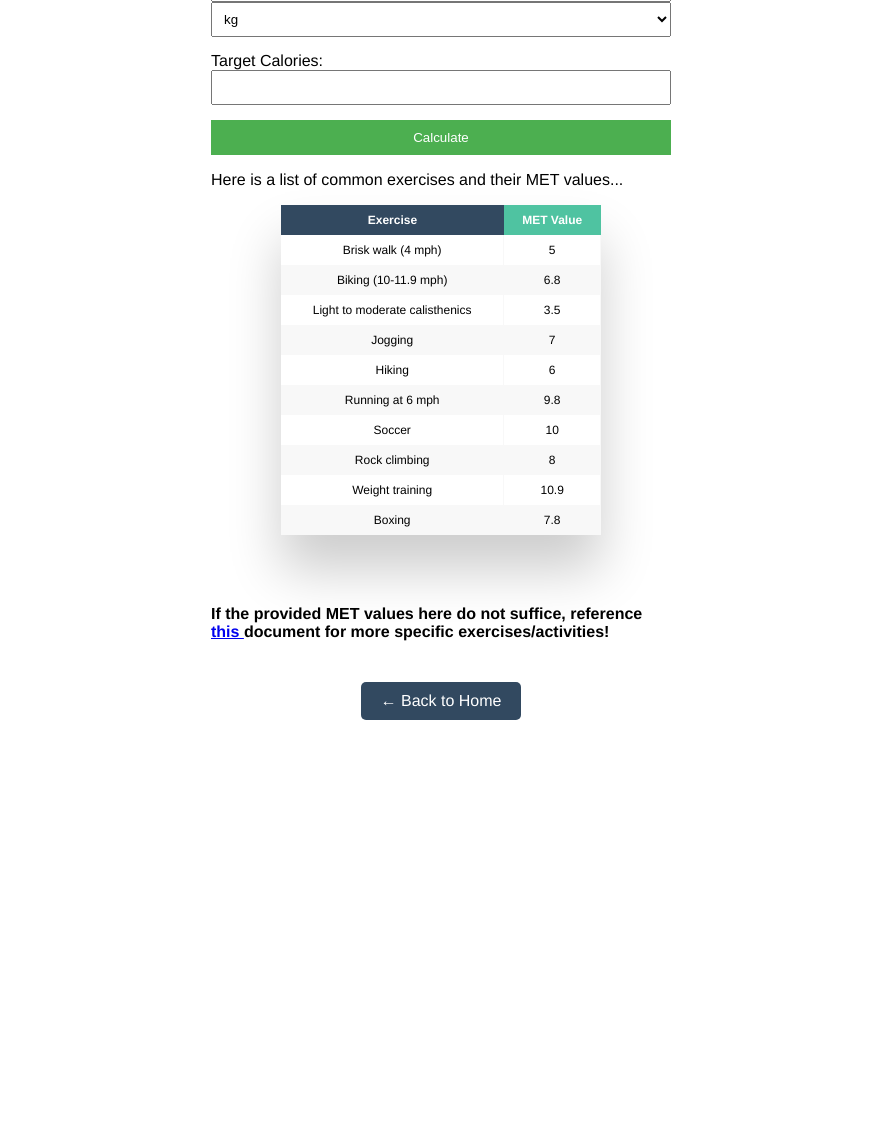
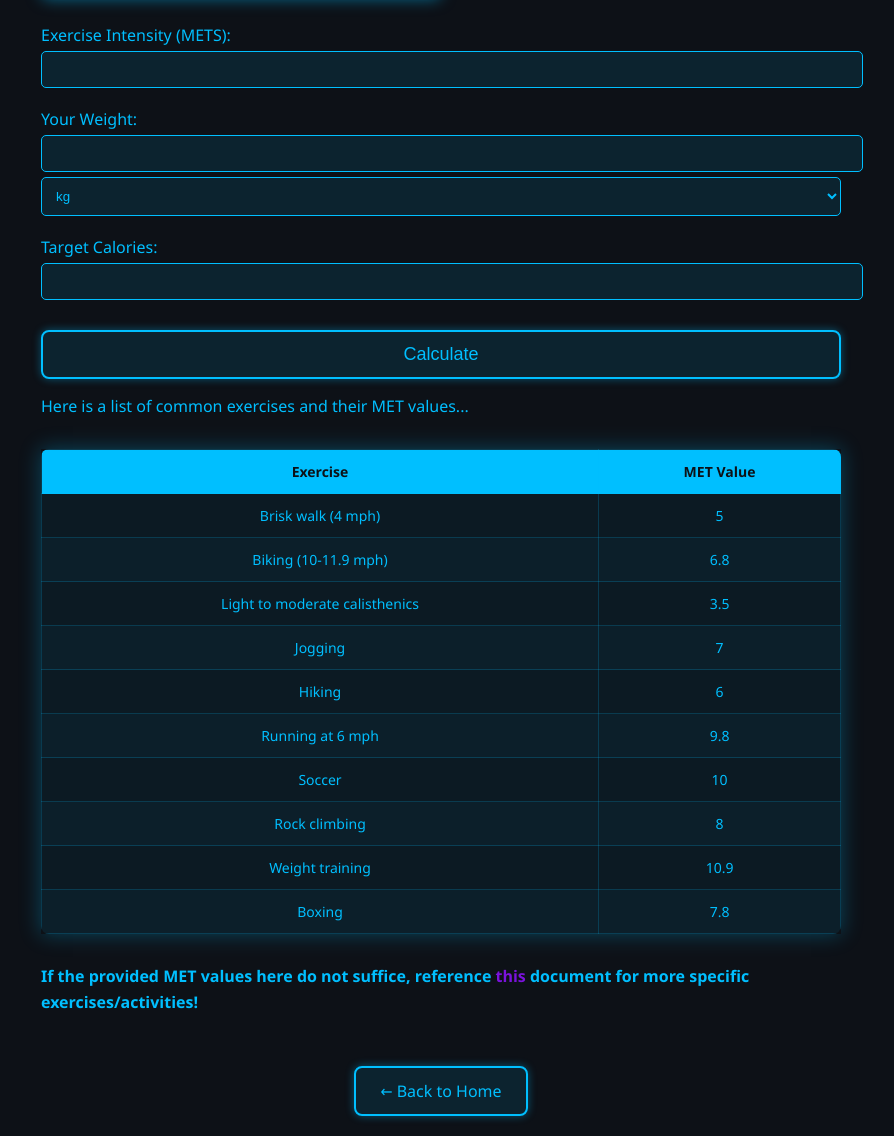
Before and after one commit to CSStudentsG6/FinalExam, a Django app: page /calculator/ in a window 1280 px wide. Shown: the part 443-1579 px from the top of the page, without its empty margins (199-1093 px from the left). Before the commit the page ends 1163 px from the top, so only its background shows below. Run offline with Django 5.2, Linux system fonts and the light colour scheme.

Commit message:
CSS correlation with MET calculator

```diff
--- a/calculator/templates/input.html
+++ b/calculator/templates/input.html
@@ -3,159 +3,175 @@
 <head>
     <title>Exercise Calculator</title>
     <style>
-        body { font-family: Arial; max-width: 500px; margin: 20px auto; padding: 20px; }
-        .form-group { margin-bottom: 15px; }
-        input, select { padding: 8px; width: 100%; box-sizing: border-box; }
-        button { background: #4CAF50; color: white; border: none; padding: 10px; width: 100%; }
-        *{
-    box-sizing: border-box;
-    -webkit-box-sizing: border-box;
-    -moz-box-sizing: border-box;
+        body {
+            background-color: #0d1117;
+            color: #00bfff;
+            font-family: 'Segoe UI', Tahoma, Geneva, Verdana, sans-serif;
+            margin: 0 auto;
+            padding: 20px;
+            max-width: 800px;
+            position: relative;
         }
-body{
-    font-family: Helvetica;
-    -webkit-font-smoothing: antialiased;
 
+        h1 {
+            font-size: 2.5rem;
+            color: #00bfff;
+            animation: glow 1.5s ease-in-out infinite alternate;
+            text-shadow: 0 0 10px #00bfff, 0 0 20px #006f9f, 0 0 30px #004a66;
+            margin-bottom: 20px;
         }
-h1{
-    text-align: center;
+
+        @keyframes glow {
+            from {
+                text-shadow: 0 0 5px #00bfff, 0 0 10px #006f9f, 0 0 15px #004a66;
             }
-h2{
-    text-align: center;
+            to {
+                text-shadow: 0 0 20px #00bfff, 0 0 30px #008fcc, 0 0 40px #00bfff;
+            }
+        }
+
+        .form-group {
+            margin-bottom: 20px;
+        }
+
+        input, select {
+            padding: 10px;
+            width: 100%;
+            background-color: rgba(0, 191, 255, 0.1);
+            border: 1px solid #00bfff;
+            color: #00bfff;
+            border-radius: 5px;
+            margin-top: 5px;
+        }
+
+        input:focus, select:focus {
+            outline: none;
+            box-shadow: 0 0 8px rgba(0, 191, 255, 0.6);
+        }
+
+        button {
+            background-color: rgba(0, 191, 255, 0.1);
+            color: #00bfff;
+            padding: 12px;
+            border: 2px solid #00bfff;
+            cursor: pointer;
             font-size: 18px;
-    text-transform: uppercase;
-    letter-spacing: 1px;
-    color: white;
-    padding: 30px 0;
+            border-radius: 8px;
+            transition: all 0.3s ease;
+            width: 100%;
+            box-shadow: 0 0 8px rgba(0, 191, 255, 0.4);
+            margin-top: 10px;
+        }
+
+        button:hover {
+            background-color: #00bfff;
+            color: #0d1117;
+            box-shadow: 0 0 12px rgba(0, 191, 255, 0.8);
+        }
+
+        img {
+            max-width: 100%;
+            height: auto;
+            margin: 20px 0;
+            border-radius: 8px;
+            box-shadow: 0 0 15px rgba(0, 191, 255, 0.5);
         }
 
         /* Table Styles */
-
-.table-wrapper{
-    margin: 10px 70px 70px;
-    box-shadow: 0px 35px 50px rgba( 0, 0, 0, 0.2 );
+        .table-wrapper {
+            margin: 30px 0;
+            box-shadow: 0 0 20px rgba(0, 191, 255, 0.3);
         }
 
         .fl-table {
-    border-radius: 5px;
-    font-size: 12px;
-    font-weight: normal;
+            border-radius: 8px;
+            font-size: 14px;
             border: none;
             border-collapse: collapse;
             width: 100%;
-    max-width: 100%;
             white-space: nowrap;
-    background-color: white;
+            background-color: rgba(0, 191, 255, 0.05);
+            overflow: hidden;
         }
 
         .fl-table td, .fl-table th {
             text-align: center;
-    padding: 8px;
-}
-
-.fl-table td {
-    border-right: 1px solid #f8f8f8;
-    font-size: 12px;
+            padding: 12px;
+            border: 1px solid rgba(0, 191, 255, 0.2);
         }
 
         .fl-table thead th {
-    color: #ffffff;
-    background: #4FC3A1;
-}
-
-
-.fl-table thead th:nth-child(odd) {
-    color: #ffffff;
-    background: #324960;
+            color: #0d1117;
+            background: #00bfff;
+            font-weight: bold;
         }
 
         .fl-table tr:nth-child(even) {
-    background: #F8F8F8;
+            background-color: rgba(0, 191, 255, 0.03);
         }
 
-/* Responsive */
+        .fl-table tr:hover {
+            background-color: rgba(0, 191, 255, 0.1);
+        }
+
+        a {
+            color: #7b12dd;
+            text-decoration: none;
+            transition: color 0.3s;
+        }
+
+        a:hover {
+            color: #008fcc;
+            text-decoration: underline;
+        }
+
+        .back-button {
+            display: inline-block;
+            margin-top: 30px;
+            padding: 12px 24px;
+            background-color: rgba(0, 191, 255, 0.1);
+            color: #00bfff;
+            text-decoration: none;
+            border-radius: 8px;
+            border: 2px solid #00bfff;
+            transition: all 0.3s;
+            box-shadow: 0 0 8px rgba(0, 191, 255, 0.4);
+        }
+
+        .back-button:hover {
+            background-color: #00bfff;
+            color: #0d1117;
+            box-shadow: 0 0 12px rgba(0, 191, 255, 0.8);
+        }
+
+        p, h4 {
+            margin: 15px 0;
+            line-height: 1.6;
+        }
 
         @media (max-width: 767px) {
-    .fl-table {
-        display: block;
-        width: 100%;
+            body {
+                padding: 15px;
             }
-    .table-wrapper:before{
-        content: "Scroll horizontally >";
-        display: block;
-        text-align: right;
-        font-size: 11px;
-        color: white;
-        padding: 0 0 10px;
+
+            h1 {
+                font-size: 2rem;
             }
-    .fl-table thead, .fl-table tbody, .fl-table thead th {
-        display: block;
+
+            .table-wrapper {
+                margin: 15px 0;
             }
-    .fl-table thead th:last-child{
-        border-bottom: none;
+
+            .fl-table td, .fl-table th {
+                padding: 8px;
+                font-size: 12px;
             }
-    .fl-table thead {
-        float: left;
-    }
-    .fl-table tbody {
-        width: auto;
-        position: relative;
-        overflow-x: auto;
-    }
-    .fl-table td, .fl-table th {
-        padding: 20px .625em .625em .625em;
-        height: 60px;
-        vertical-align: middle;
-        box-sizing: border-box;
-        overflow-x: hidden;
-        overflow-y: auto;
-        width: 120px;
-        font-size: 13px;
-        text-overflow: ellipsis;
-    }
-    .fl-table thead th {
-        text-align: left;
-        border-bottom: 1px solid #f7f7f9;
-    }
-    .fl-table tbody tr {
-        display: table-cell;
-    }
-    .fl-table tbody tr:nth-child(odd) {
-        background: none;
-    }
-    .fl-table tr:nth-child(even) {
-        background: transparent;
-    }
-    .fl-table tr td:nth-child(odd) {
-        background: #F8F8F8;
-        border-right: 1px solid #E6E4E4;
-    }
-    .fl-table tr td:nth-child(even) {
-        border-right: 1px solid #E6E4E4;
-    }
-    .fl-table tbody td {
-        display: block;
-        text-align: center;
-    }
-}
-        .back-button {
-            display: inline-block;
-            margin-top: 20px;
-            padding: 10px 20px;
-            background-color: #324960;
-            color: white;
-            text-decoration: none;
-            border-radius: 5px;
-            transition: background-color 0.3s;
-        }
-        .back-button:hover {
-            background-color: #4FC3A1;
         }
     </style>
 </head>
 <body>
     <h1>Exercise Calculator</h1>
-    <img src="https://www.inchcalculator.com/wp-content/uploads/2021/05/calories-burned-formula.png" width="400" height="200"></img>
+    <img src="https://www.inchcalculator.com/wp-content/uploads/2021/05/calories-burned-formula.png" width="400" height="200">
     <form method="post">
         {% csrf_token %}
         <div class="form-group">
@@ -176,7 +192,8 @@ h2{
         </div>
         <button type="submit">Calculate</button>
     </form>
-<p> Here is a list of common exercises and their MET values...</p>
+
+    <p>Here is a list of common exercises and their MET values...</p>
 
     <div class="table-wrapper">
         <table class="fl-table">
@@ -190,61 +207,51 @@ h2{
                 <tr>
                     <td>Brisk walk (4 mph)</td>
                     <td>5</td>
-
                 </tr>
                 <tr>
                     <td>Biking (10-11.9 mph)</td>
                     <td>6.8</td>
-
                 </tr>
                 <tr>
                     <td>Light to moderate calisthenics</td>
                     <td>3.5</td>
-
                 </tr>
                 <tr>
                     <td>Jogging</td>
                     <td>7</td>
-
                 </tr>
                 <tr>
                     <td>Hiking</td>
                     <td>6</td>
-
                 </tr>
                 <tr>
                     <td>Running at 6 mph</td>
                     <td>9.8</td>
-
                 </tr>
                 <tr>
                     <td>Soccer</td>
                     <td>10</td>
-
                 </tr>
                 <tr>
                     <td>Rock climbing</td>
                     <td>8</td>
-
                 </tr>
                 <tr>
                     <td>Weight training</td>
                     <td>10.9</td>
-
                 </tr>
                 <tr>
                     <td>Boxing</td>
                     <td>7.8</td>
-
                 </tr>
-        <tbody>
+            </tbody>
         </table>
     </div>
-<h4> If the provided MET values here do not suffice, reference <a href="https://media.hypersites.com/clients/1235/filemanager/MHC/METs.pdf">this </a> document for more specific exercises/activities!</h4>
+
+    <h4>If the provided MET values here do not suffice, reference <a href="https://media.hypersites.com/clients/1235/filemanager/MHC/METs.pdf">this</a> document for more specific exercises/activities!</h4>
 
     <div style="text-align: center; margin-top: 20px;">
         <a href="{% url 'home' %}" class="back-button">← Back to Home</a>
     </div>
-
 </body>
 </html>
```
Also changed, not shown: calculator/templates/result.html (+95 -16 lines). Lines whose indentation alone changed are shown as unchanged.
